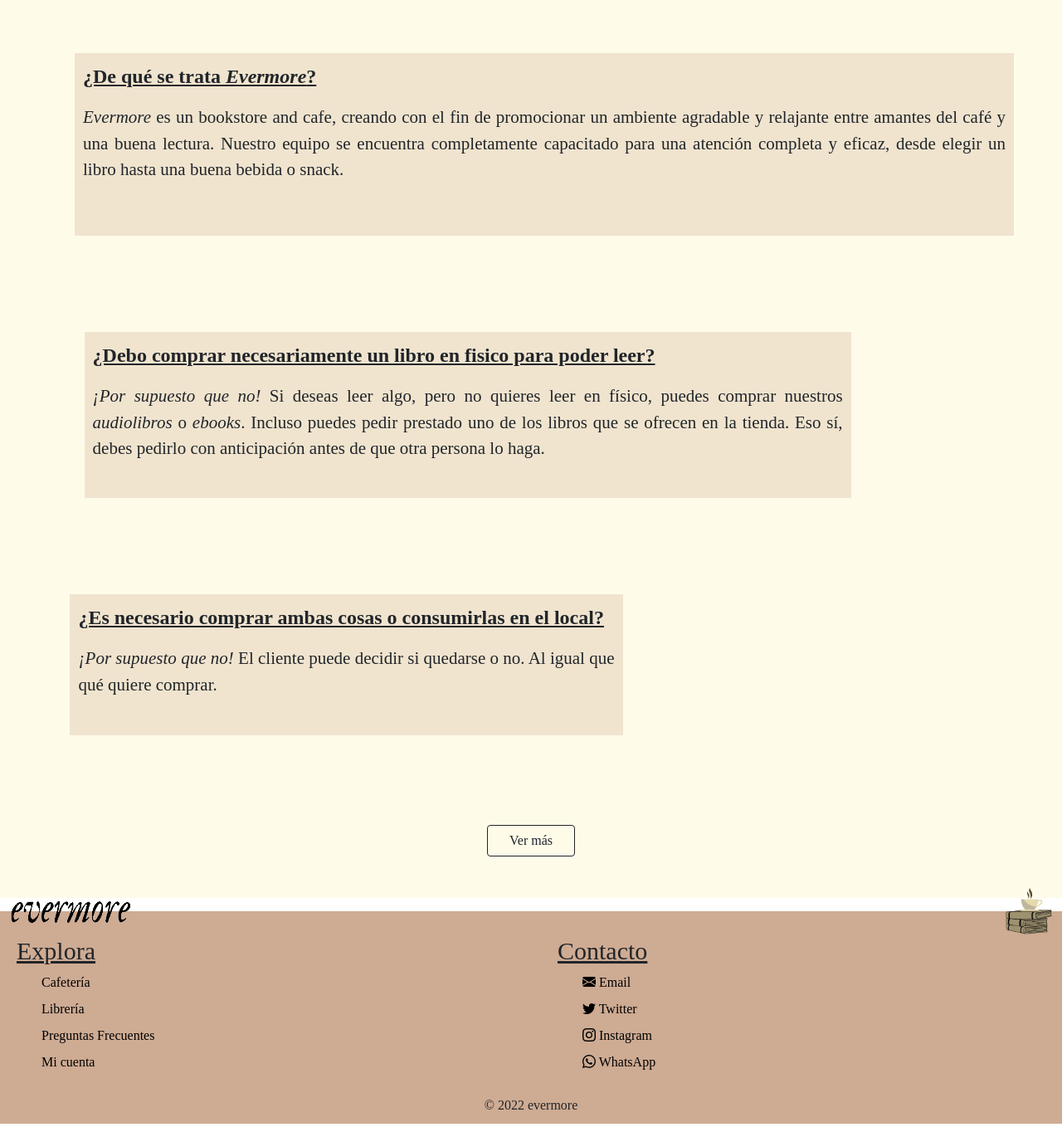
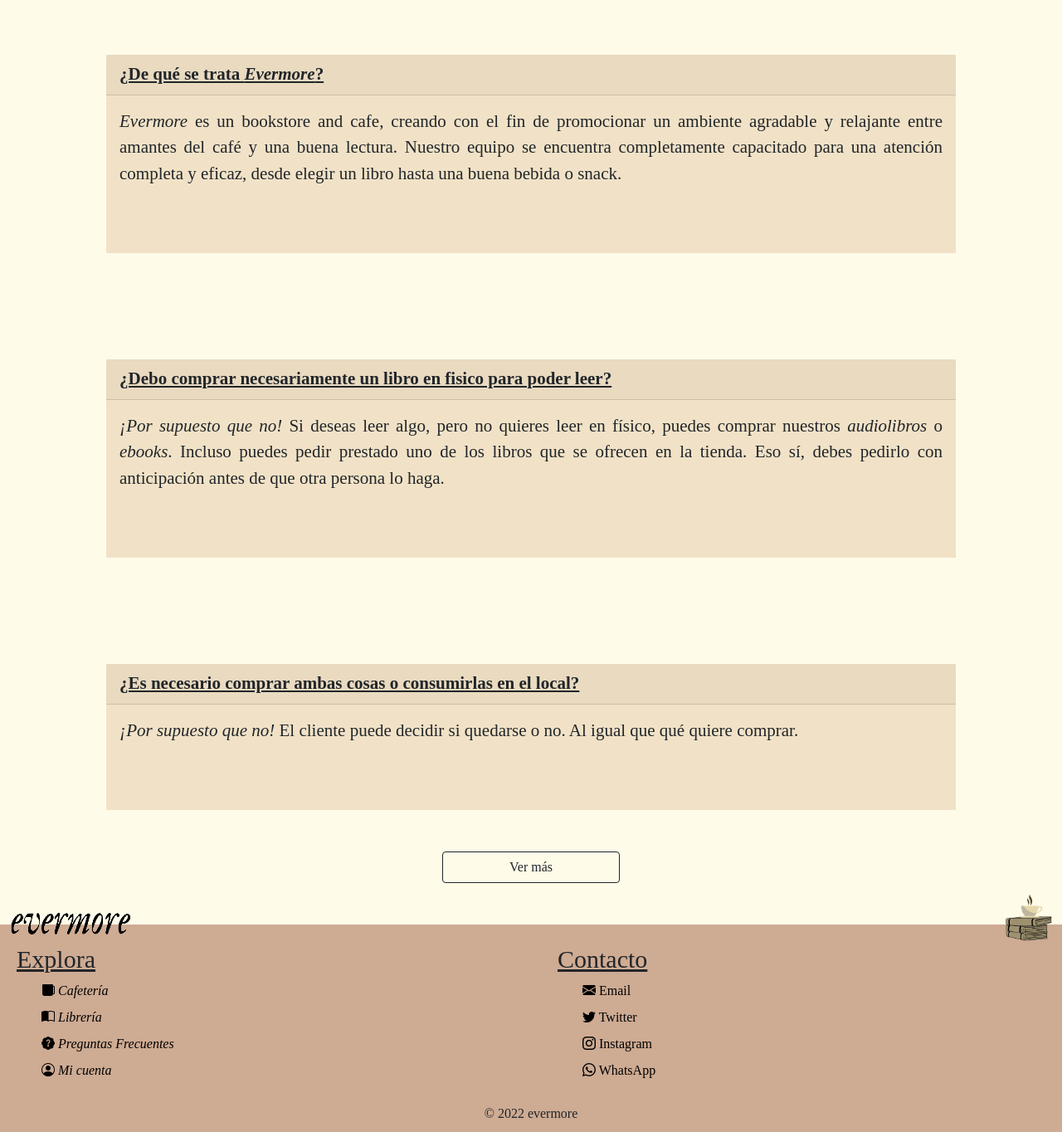
Before and after one commit to martina-beauvais/evermore-demo, a website: page pages/preguntas-frecuentes.html in a window 1280 px wide. Shown: the part 220-1584 px from the top of the page at 83% size. Drawn offline with nearby package versions, Linux system fonts and the light colour scheme.

Commit message:
Mejorando la página

```diff
--- a/pages/preguntas-frecuentes.html
+++ b/pages/preguntas-frecuentes.html
@@ -80,38 +80,60 @@
                 <h1 class="display-6">Preguntas Frecuentes</h1>
 
             </div>
-            <div class="d-flex align-items-start flex-column bd-highlight mb-3">
-                <div class="mb-auto p-2 bd-highlight">
-                    <ul>
-                        <li class="caja-de-preguntas">
-                            <p class="fs-4"> <b> <u>¿De qué se trata <i>Evermore</i>?</b></u></p>
-                            <p><i>Evermore</i> es un bookstore and cafe, creando con el fin de promocionar
+
+            <div class="card-preguntas border-dark">
+                <div class="card-header">
+                    <strong>
+                        <u>
+                            ¿De qué se trata <i>Evermore</i>?
+                        </u>
+                    </strong>
+                </div>
+                <div class="card-body text-dark">
+                  <p class="card-text">
+                    <i>Evermore</i> es un bookstore and cafe, creando con el fin de promocionar
                     un ambiente agradable y relajante entre amantes del café y una buena lectura.
                     Nuestro equipo se encuentra completamente capacitado para una atención completa
-                                y eficaz, desde elegir un libro hasta una buena bebida o snack.</p>
-                        </li>
-                    </ul>
+                    y eficaz, desde elegir un libro hasta una buena bebida o snack.
+                  </p>
                 </div>
-                <div class="p-2 bd-highlight">
-                    <ul>
-                        <li class="caja-de-preguntas-two">
-                           <p class="fs-4"> <b> <u>¿Debo comprar necesariamente un libro en fisico para poder leer?</b></u></p>
-                            <p><i>¡Por supuesto que no!</i> Si deseas leer algo, pero no quieres leer en físico, puedes comprar nuestros <i>audiolibros</i> o <i>ebooks</i>. Incluso puedes pedir prestado uno de los libros que se ofrecen en la tienda. Eso sí, debes pedirlo con anticipación antes de que otra persona lo haga. </p>
-                        </li>
-                    </ul>
             </div>
-                <div class="p-2 bd-highlight">
-                    <ul>
-                        <li class="caja-de-preguntas-three">
-                            <p class="fs-4"> <b> <u>¿Es necesario comprar ambas cosas o consumirlas en el local?</b></u></p>
-                            <p><i>¡Por supuesto que no!</i> El cliente puede decidir si quedarse o no. Al igual que qué quiere comprar. </p>
-                        </li>
-                    </ul>
+            <div class="card-preguntas border-dark">
+                <div class="card-header">
+                    <strong>
+                        <u>
+                            ¿Debo comprar necesariamente un libro en fisico para poder leer?
+                        </u>
+                    </strong>
                 </div>
-                <div class="d-grid gap-2 col-1 mx-auto">
+                <div class="card-body text-dark">
+                  <p class="card-text">
+                    <i>¡Por supuesto que no!</i> Si deseas leer algo, pero no quieres leer en
+                    físico, puedes comprar nuestros <i>audiolibros</i> o <i>ebooks</i>. Incluso
+                    puedes pedir prestado uno de los libros que se ofrecen en la tienda. Eso sí,
+                    debes pedirlo con anticipación antes de que otra persona lo haga.
+                  </p>
+                </div>
+            </div>
+            <div class="card-preguntas border-dark">
+                <div class="card-header">
+                    <strong>
+                        <u>
+                            ¿Es necesario comprar ambas cosas o consumirlas en el local?
+                        </u>
+                    </strong>
+                </div>
+                <div class="card-body text-dark">
+                  <p class="card-text">
+                    <i>¡Por supuesto que no!</i> El cliente puede decidir si quedarse o no.
+                     Al igual que qué quiere comprar.
+                  </p>
+                </div>
+            </div>
+            <div class="d-grid gap-1 col-2 mx-auto">
                 <button class="btn btn-outline-dark" type="button" href="#">Ver más</button>
             </div>
-            </div>
+
         </section>
     </main>
     <footer>
@@ -126,16 +148,32 @@
              <h3 class="h3">Explora</h3>
              <dt>
                 <dd class="item-one">
-                     <a href="./cafeteria.html" class="footer__nav">Cafetería</a>
+                    <a href="./pages/cafeteria.html" class="footer__nav">
+                        <i class="bi bi-cup-fill">
+                            Cafetería
+                        </i>
+                    </a>
               </dd>
               <dd class="item-one">
-                     <a href="./libreria.html" class="footer__nav">Librería</a>
+                  <a href="./pages/libreria.html" class="footer__nav">
+                        <i class="bi bi-book-half">
+                            Librería
+                        </i>
+                    </a>
               </dd>
               <dd class="item-one">
-                     <a href="./preguntas-frecuentes.html" class="footer__nav">Preguntas Frecuentes</a>
+                    <a href="./pages/preguntas-frecuentes.html" class="footer__nav">
+                        <i class="bi bi-patch-question-fill">
+                            Preguntas Frecuentes
+                        </i>
+                    </a>
               </dd>
               <dd class="item-one">
-                      <a href="./mi-cuenta.html" class="footer__nav">Mi cuenta</a>
+                    <a href="./pages/mi-cuenta.html" class="footer__nav">
+                        <i class="bi bi-person-circle">
+                            Mi cuenta
+                        </i>
+                    </a>
               </dd>
              </dt>
           </div>
--- a/sass/_media-queries.scss
+++ b/sass/_media-queries.scss
@@ -312,6 +312,37 @@
                 margin-left: 0px;
             }
         }
+    }
+    div{
+        ul{
+            list-style: none;
+            .caja-de-preguntas{
+                padding: 10px;
+                background-color: rgba(206,171,147,0.3);
+
+                width: auto;
+                height: auto;
+                margin-top: 5px;
+                margin-bottom: 0px;
+                margin: 50px;
+
+                text-align: justify;
+                font-size: 20px;
+
+            }
+            .caja-de-preguntas-two{
+                @extend .caja-de-preguntas;
+                height: 220px;
+                font-size: 20px;
+            }
+            .caja-de-preguntas-three{
+                @extend .caja-de-preguntas;
+                height: 170px;
+                font-size: 20px;
+
+            }
+        }
+
     }
     .formulario{
         border: solid 5px rgb(206,171,147);
--- a/sass/_preguntas-frecuentes.scss
+++ b/sass/_preguntas-frecuentes.scss
@@ -1,52 +1,17 @@
 .preguntas-frecuentes{
     padding-top: 110px;
-    padding-bottom:60px;
     font-style: italic;
     text-align: center;
     text-decoration: underline;
 }
-div{
-    ul{
-        list-style: none;
-        .caja-de-preguntas{
-            padding: 10px;
-            background-color: rgba(206,171,147,0.3);
-
-            width: auto;
-            height: auto;
-            margin-top: 5px;
-            margin-bottom: 40px;
-            margin: 50px;
-
-            text-align: justify;
-            font-size: 21px;
-
-        }
-        .caja-de-preguntas-two{
-            @extend .caja-de-preguntas;
-            height: auto;
-            font-size: 21px;
-            margin-left: -10px;
-        }
-        .caja-de-preguntas-three{
-            @extend .caja-de-preguntas;
-            height: 170px;
-
-            font-size: 21px;
-
-        }
-    }
-    .submit-index{
-        padding-bottom: 50px;
-        padding-top: 50px;
-        margin-left: 40%;
-        text-align: center;
-        padding: 10px;
-
-
-        .btn{
-            text-align: center;
-        }
-    }
+.caja-de-preguntas{
+    width: 80%;
+  height: 100%;
+  margin-top: 10%;
+  padding-bottom: 5%;
+  background-color: rgba(227, 202, 165, 0.5);
+  text-align: justify;
+  font-size: 21px;
+  margin-left: 10%;
 
 }
```
Also changed, not shown: index.html (+25 -13 lines), pages/cafeteria.html (+22 -8 lines), pages/libreria.html (+21 -5 lines), pages/mi-cuenta.html (+21 -5 lines), css/estilos.css. Lines whose indentation alone changed are shown as unchanged.
